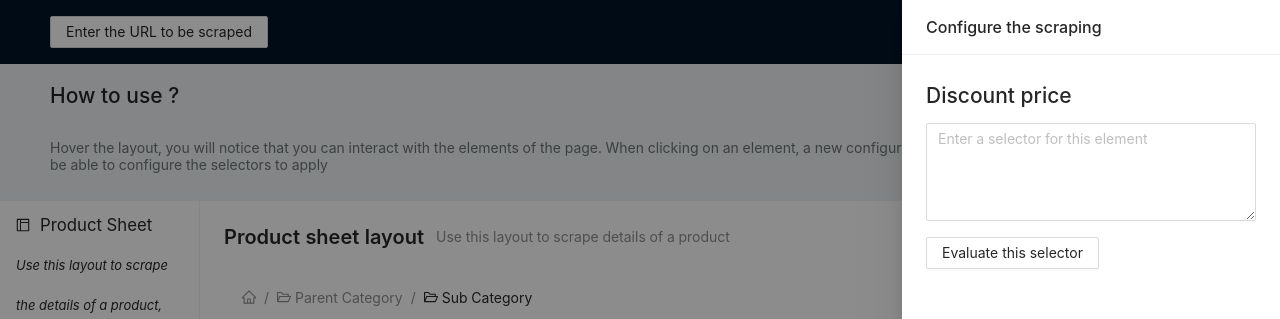
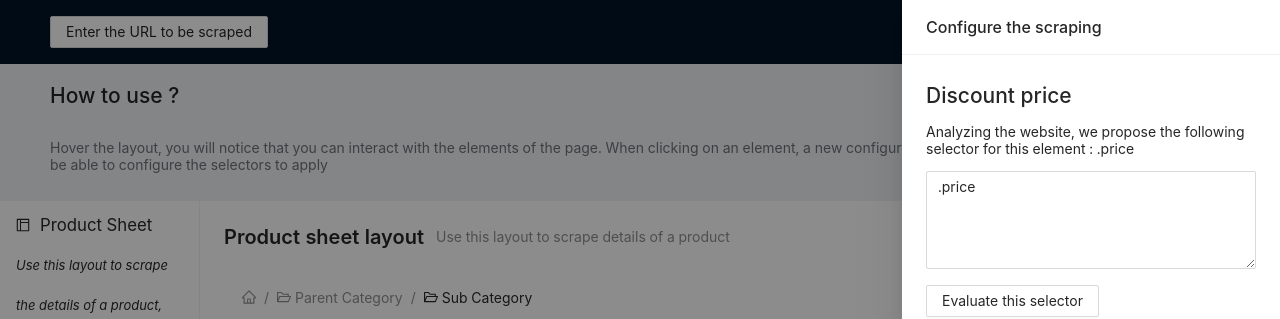
Before and after one commit to Humans-and-Tech/nocode_scraping, a React (Create React App) app: page / in a window 1280 px wide. Both pictures are taken after a click on the item "Discount price". Shown: the top 319 px of the page. Built offline with nearby package versions, Linux system fonts and the light colour scheme.

Commit message:
feat: 🎸 scraping proposal & evaluation

```diff
--- a/src/components/Configurator/FieldConfigurator.tsx
+++ b/src/components/Configurator/FieldConfigurator.tsx
@@ -1,6 +1,6 @@
 import React, { useState } from "react";
 import { Drawer, Input, Button, Space } from "antd";
-
+import { CheckCircleOutlined } from "@ant-design/icons";
 import { useTranslation } from "react-i18next";
 import { useEffect } from "react";
 
@@ -19,6 +19,8 @@ const Configurator = ({
 
   const [proposal, setProposal] = useState<string | undefined>(undefined);
 
+  const [evaluation, setEvaluation] = useState<string | undefined>(undefined);
+
   const [selector, setSelector] = useState<string | undefined>(undefined);
 
   const toggleDrawer = (): void => {
@@ -33,6 +35,7 @@ const Configurator = ({
 
   const evaluateSelector = (): void => {
     console.log(selector);
+    setEvaluation("3.90");
   };
 
   /**
@@ -43,7 +46,7 @@ const Configurator = ({
    */
   useEffect(() => {
     toggleDrawer();
-    setProposal(undefined);
+    setProposal(".price");
   }, [element]);
 
   return (
@@ -55,18 +58,22 @@ const Configurator = ({
       visible={isDrawerOpen}
     >
       <h2>{element.label}</h2>
-      {proposal && (
-        <p>
-          {t("selector.proposal")}: {proposal}
-        </p>
-      )}
+      {proposal && <p>{t("selector.proposal", { value: proposal })}</p>}
 
       <Space direction="vertical" size="middle" style={{ display: "flex" }}>
         <TextArea
           rows={4}
           placeholder={t("selector.input_placeholder")}
           onChange={changeSelector}
+          value={proposal}
         />
+
+        {evaluation && (
+          <p>
+            <CheckCircleOutlined></CheckCircleOutlined>
+            {t("evaluation.result", { value: evaluation })}
+          </p>
+        )}
 
         <Button onClick={evaluateSelector}>
           {t("action.evaluate_selector")}
--- a/src/locales/en/scraping_field_configurator.json
+++ b/src/locales/en/scraping_field_configurator.json
@@ -2,9 +2,13 @@
   "title": "Configure the scraping",
 
   "selector": {
-    "proposal": "We propose the following selector for this element",
+    "proposal": "Analyzing the website, we propose the following selector for this element : {{ value }}",
     "input_placeholder": "Enter a selector for this element",
     "scrape_element": "Try to scrape this element"
+  },
+
+  "evaluation": {
+    "result": "We fetched the following data with this selector: {{ value }}"
   },
 
   "action": {
```
